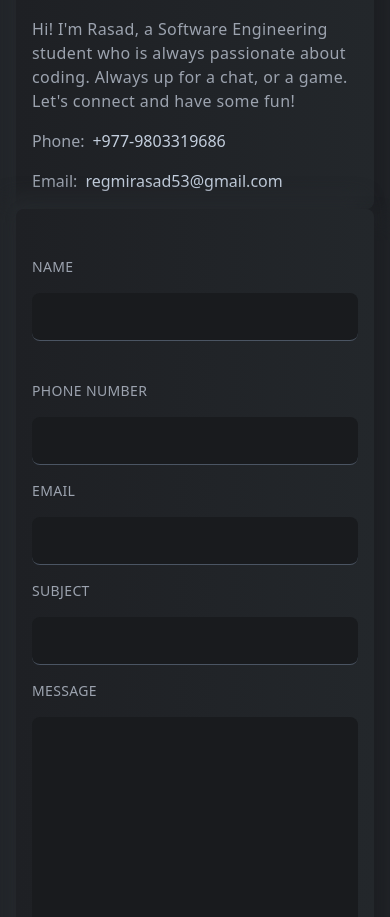
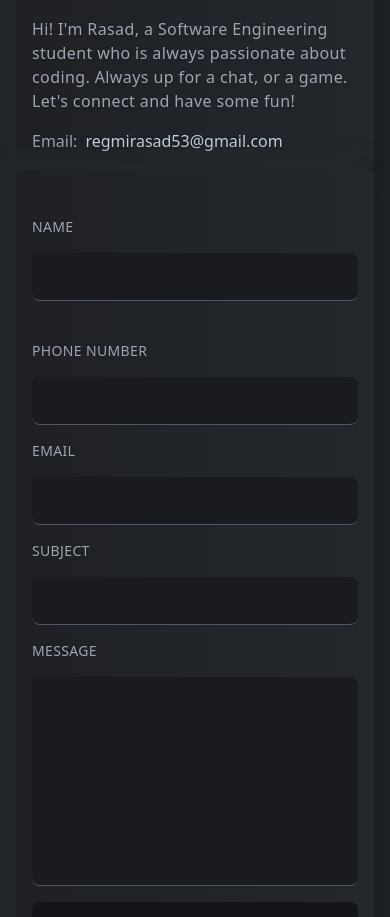
Before and after one commit to rasadregmi/portfolio-client, a React (Create React App) app: page / in a window 390 px wide. Shown: the part 7985-8902 px from the top of the page. Built offline with nearby package versions, Linux system fonts and the light colour scheme.

Commit message:
Phone number deleted

```diff
--- a/src/components/contact/ContactLeft.js
+++ b/src/components/contact/ContactLeft.js
@@ -18,9 +18,6 @@ const ContactLeft = () => {
           Hi! I'm Rasad, a Software Engineering student who is always passionate about coding. Always up for a chat, or a game. Let's connect and have some fun!
         </p>
         <p className="text-base text-gray-400 flex items-center gap-2">
-          Phone: <span className="text-lightText">+977-9803319686</span>
-        </p>
-        <p className="text-base text-gray-400 flex items-center gap-2">
           Email: <span className="text-lightText">regmirasad53@gmail.com</span>
         </p>
       </div>
```
